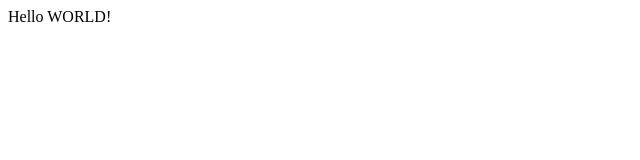
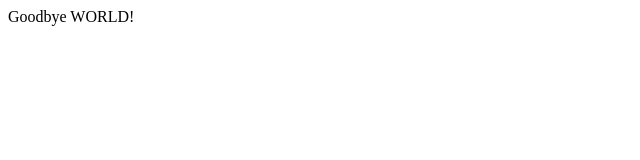
Before and after one commit to TheoSalla/background-generator, a plain HTML site: page index.html in a window 1280 px wide. Shown: the full height of the page, 0-640 px from the left. Drawn offline with Linux system fonts and the light colour scheme.

Commit message:
chaning things

```diff
--- a/index.html
+++ b/index.html
@@ -4,6 +4,6 @@
 	<title>Hello</title>
 </head>
 <body>
-	Hello WORLD!
+	Goodbye WORLD!
 </body>
 </html>
```
